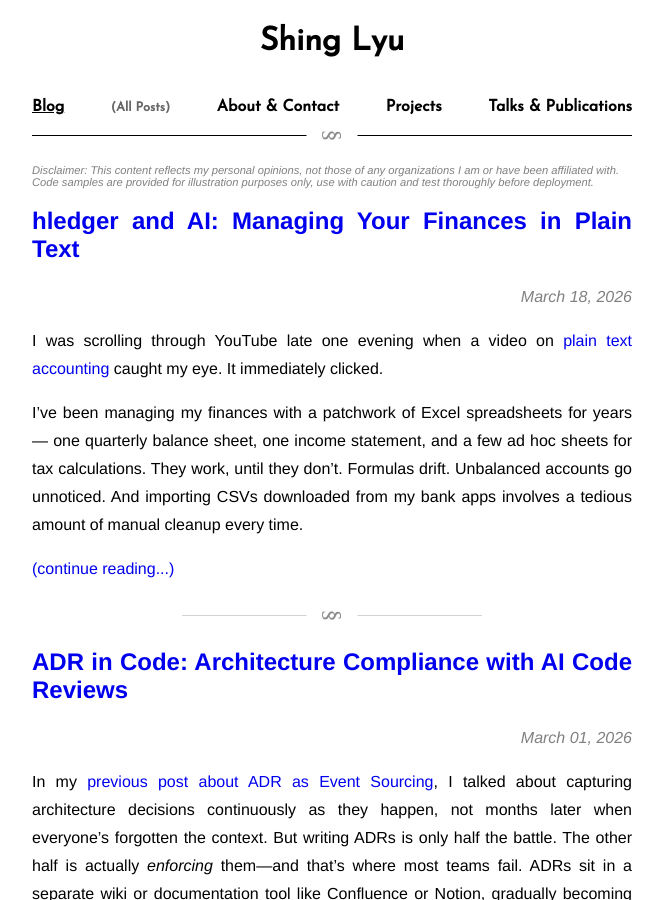
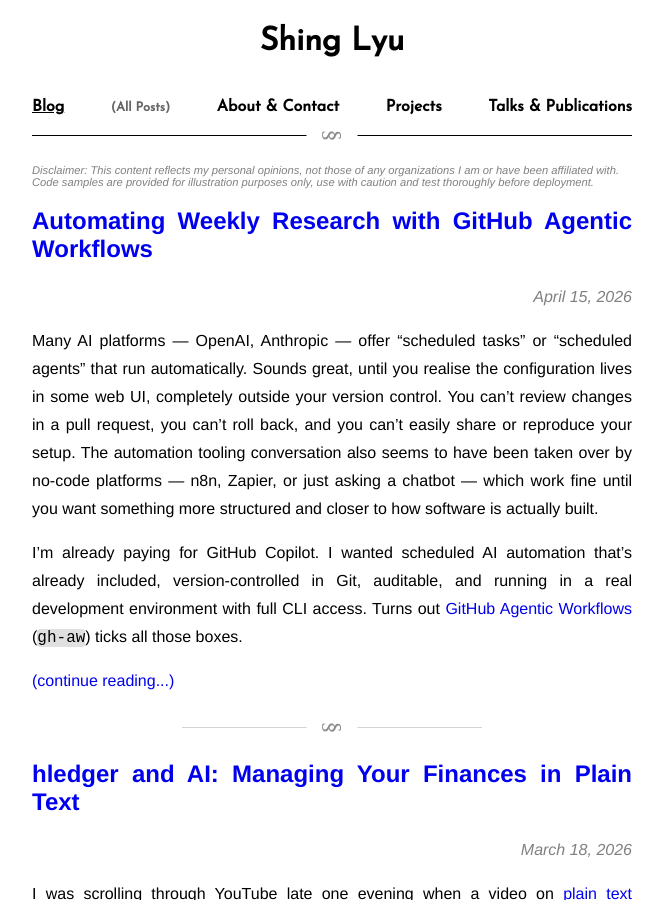
Before and after one commit to shinglyu/shinglyu.github.io, a Jekyll site: the page built from index.html, in a window 1280 px wide and 900 px high. Shown: the whole window, without its empty margins (308-971 px from the left). Built offline with Jekyll 4.4.1, drawn with Linux system fonts in a browser that asks for light colours; the list of posts is cut into pages by our own code; some of the changed text lies outside the part shown.

Commit message:
[WIP] Publish drafts for automating weekly research with GitHub agentic workflows (#56)
* Initial plan

* Publish: Automating Weekly Research with GitHub Agentic Workflows

Agent-Logs-Url: https://github.com/shinglyu/shinglyu.github.io-PRIVATE/sessions/dfacae87-3de7-4866-83e6-1f5c2fb1d297

Co-authored-by: shinglyu <3250983+shinglyu@users.noreply.github.com>

* Update 2026-04-15-automating-weekly-research-with-github-agentic-workflows.md

Manually fix the time

---------

Co-authored-by: copilot-swe-agent[bot] <198982749+Copilot@users.noreply.github.com>
Co-authored-by: shinglyu <3250983+shinglyu@users.noreply.github.com>

```diff
--- a/_drafts/automating-weekly-research-with-github-agentic-workflows.md
+++ b/_posts/2026-04-15-automating-weekly-research-with-github-agentic-workflows.md
@@ -2,7 +2,7 @@
 layout: post
 title: "Automating Weekly Research with GitHub Agentic Workflows"
 categories: blog
-date: 2010-01-01 00:00:00 +08:00
+date: 2026-04-15 20:00:00 +01:00
 excerpt_separator: <!--more-->
 tags: [GitHub-Actions, AI, automation, github-copilot, gh-aw]
 ---
```
